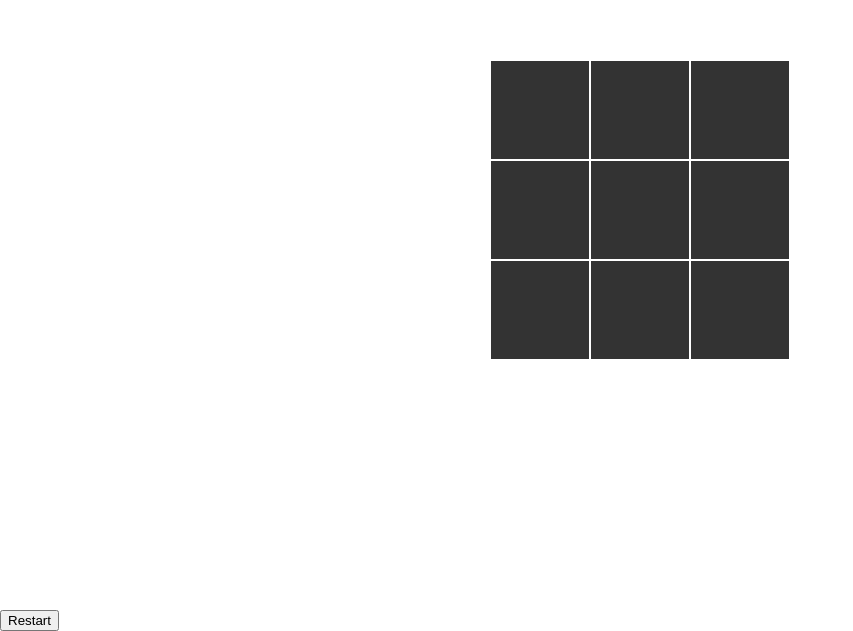
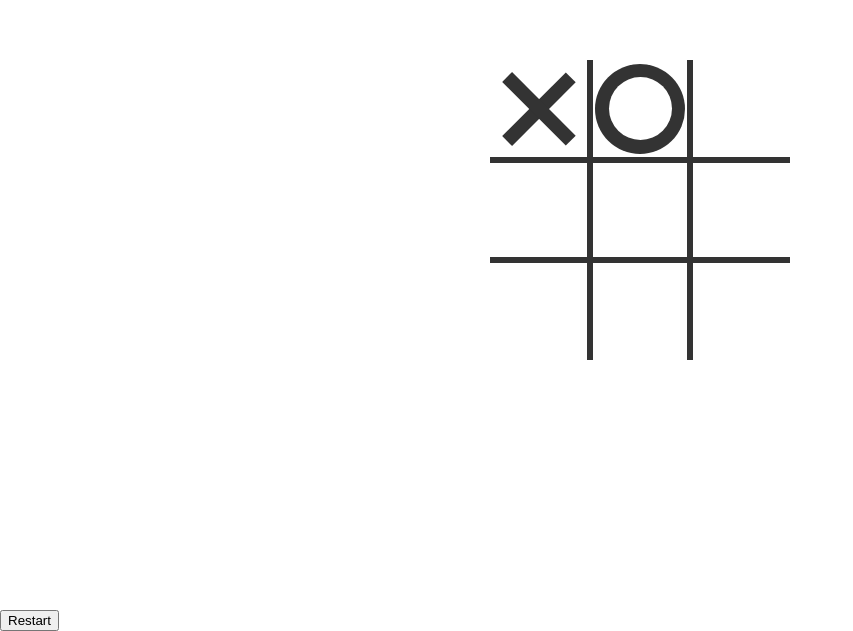
Before and after one commit to neiloysdir/tactoe, a plain HTML site: page index.html in a window 1280 px wide. Shown: the part 190-821 px from the top of the page, without its empty margins (0-853 px from the left). Drawn offline with Linux system fonts and the light colour scheme.

Commit message:
x's and o's

```diff
--- a/css/style.css
+++ b/css/style.css
@@ -1,5 +1,10 @@
 *, *::after, *::before {
     box-sizing: border-box;
+}
+
+:root {
+    --box-size: 100px;
+    --player-sign-size: calc(var(--box-size) * .9);
 }
 
 body {
@@ -12,12 +17,71 @@ body {
     display: grid;
     justify-content: center;
     align-content: center;
+    justify-items: center;
+    align-items: center;
     grid-template-columns: repeat(3, auto);
 }
 
 .box {
-    width: 100px;
-    height: 100px;
+    width: var(--box-size);
+    height: var(--box-size);
+    border: 3px solid #333;
+    display: flex;
+    justify-content: center;
+    align-items: center;
+    position: relative;
+}
+
+.box:first-child,
+.box:nth-child(2),
+.box:nth-child(3) {
+    border-top: none;
+}
+
+.box:nth-child(3n+3) {
+    border-right: none;
+}
+
+.box:nth-child(3n+1) {
+    border-left: none;
+}
+
+.box:last-child,
+.box:nth-child(8),
+.box:nth-child(7) {
+    border-bottom: none;
+}
+
+.box.x::before, .box.x::after {
+    content: '';
+    position: absolute;
+    width: calc(var(--player-sign-size) * .15);
+    height: var(--player-sign-size);
     background-color: #333;
-    border: 1px solid white;
 }
+
+.box.x::before {
+    transform: rotate(45deg);
+}
+
+.box.x::after {
+    transform: rotate(-45deg);
+}
+
+.box.o::before, .box.o::after {
+    content: '';
+    position: absolute;
+    border-radius: 50%;
+}
+
+.box.o::before {
+    width: var(--player-sign-size);
+    height: var(--player-sign-size);
+    background-color: #333;
+}
+
+.box.o::after {
+    width: calc(var(--player-sign-size)*.7);
+    height: calc(var(--player-sign-size)*.7);
+    background-color: #fff;
+}
--- a/index.html
+++ b/index.html
@@ -11,8 +11,8 @@
 </head>
 <body>
     <div class="game" id="game">
-        <div class="box" data-box></div>
-        <div class="box" data-box></div>
+        <div class="box x" data-box></div>
+        <div class="box o" data-box></div>
         <div class="box" data-box></div>
         <div class="box" data-box></div>
         <div class="box" data-box></div>
```
